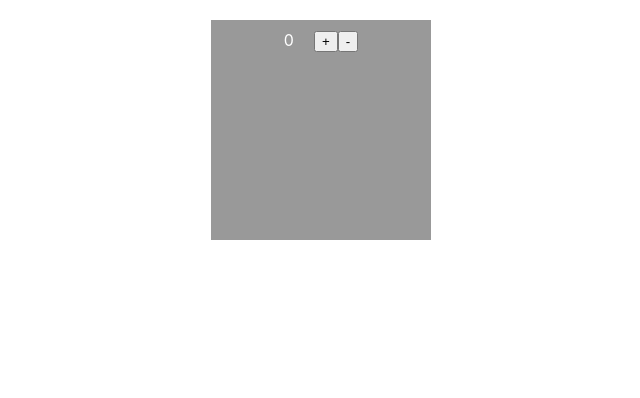
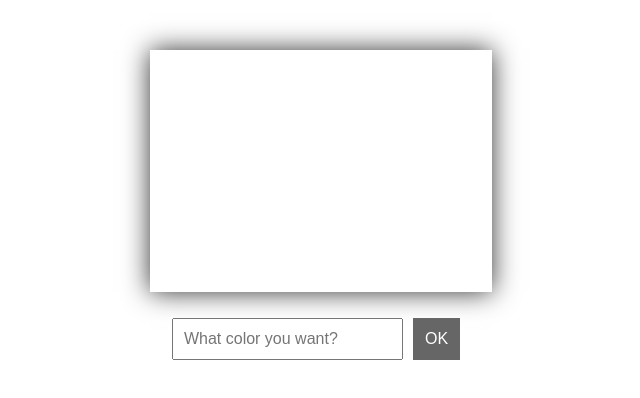
Before and after one commit to murziksasha/reactLearn, a React (Create React App) app in the folder my-app/: page / in a window 1280 px wide. Shown: the top 398 px of the page, without its empty margins (319-959 px from the left). Built offline with nearby package versions, Linux system fonts and the light colour scheme.

Commit message:
ref learn in book

```diff
--- a/my-app/src/App.css
+++ b/my-app/src/App.css
@@ -1,6 +1,7 @@
 
 .App {
   text-align: center;
+
 }
 
 .card {
@@ -22,3 +23,39 @@
   padding: 13px;
   margin: 0;
 }
+
+/* this style for Colorize example from book React Learining */
+
+.App {
+  padding: 50px;
+  background-color: #fff;
+}
+
+.colorSquare {
+  box-shadow: 0px 0px 25px 0px #333;
+  width: 342px;
+  height: 242px;
+  margin: 0 auto;
+  margin-bottom: 16px;
+}
+
+.colorArea input{
+  padding: 10px;
+  font-size: 16px;
+  bottom: 2px solid #CCC;
+}
+
+.colorArea button {
+  padding: 10px;
+  font-size: 16px;
+  margin: 10px;
+  background-color: #666;
+  color:#fff;
+  border: 2px solid #666;
+}
+
+.colorArea button:hover{
+  background-color: #111;
+  border-color: #111;
+  cursor: pointer;
+}
--- a/my-app/src/App.js
+++ b/my-app/src/App.js
@@ -5,66 +5,54 @@
 
 
 
-class Circle extends Component {
-
-  constructor(props) {
+class Colorizer extends Component {
+  constructor(props){
     super(props);
     this.state = {
-      number: 0
-    };
+      color:'',
+      bgColor:'white'
+    }
   }
 
-  someClick = (e) => {
-    let currentCount = this.state.number;
 
-    if(e.shiftKey) {
-      currentCount += 10;
-    }
-    else {
-      currentCount += 1;
-    }
 
+  colorValue = (e) => {
     this.setState({
-      number: currentCount
-    })
+      color: e.target.value
+    });
+    console.log(e.target.value);
   }
 
-  incrClick = (e) => {
+  setNewColor = (e) => {
+    e.preventDefault();
+    this.setState({
+      bgColor: this.state.color
+      });
 
-    let currentCount = this.state.number;
-
-    if(e.shiftKey) {
-      currentCount -= 10;
-    }
-    else {
-      currentCount -= 1;
-    }
-
-    this.setState({
-      number: currentCount
-    })
+      this._input.focus();
+      this._input.value = '';
   }
 
-  render() {
-    const circleStyle = {
-      padding : 10,
-      margin : 20,
-      display: 'inline-block',
-      backgroundColor: this.props.bgColor,
-      width: 200,
-      height: 200
+  render(){
+    const squareStyle = {
+      backgroundColor: this.state.bgColor
     }
-    const {number} = this.state;
     return(
+      <div className="colorArea">
+        <div style={squareStyle} className='colorSquare'> </div>
 
-      <div style={circleStyle}>
-        <span style={{color: 'white', marginRight: '20px'}}>{number}</span>
-        <button  onClick={this.someClick}>+</button>
-        <button onClick={this.incrClick}>-</button>
+        <form onSubmit={this.setNewColor}>
+          <input onChange={this.colorValue}
+          placeholder='What color you want?'
+          ref={(el) => this._input=el} />
+          <button type='submit'>OK</button>
+        </form>
       </div>
-    )
+    );
   }
 }
+
+
 
 
 function App() {
@@ -75,7 +63,7 @@
 
     <div className='App'>
 
-    <Circle bgColor='#999'/>
+        <Colorizer/>
 
     </div>
 
```
